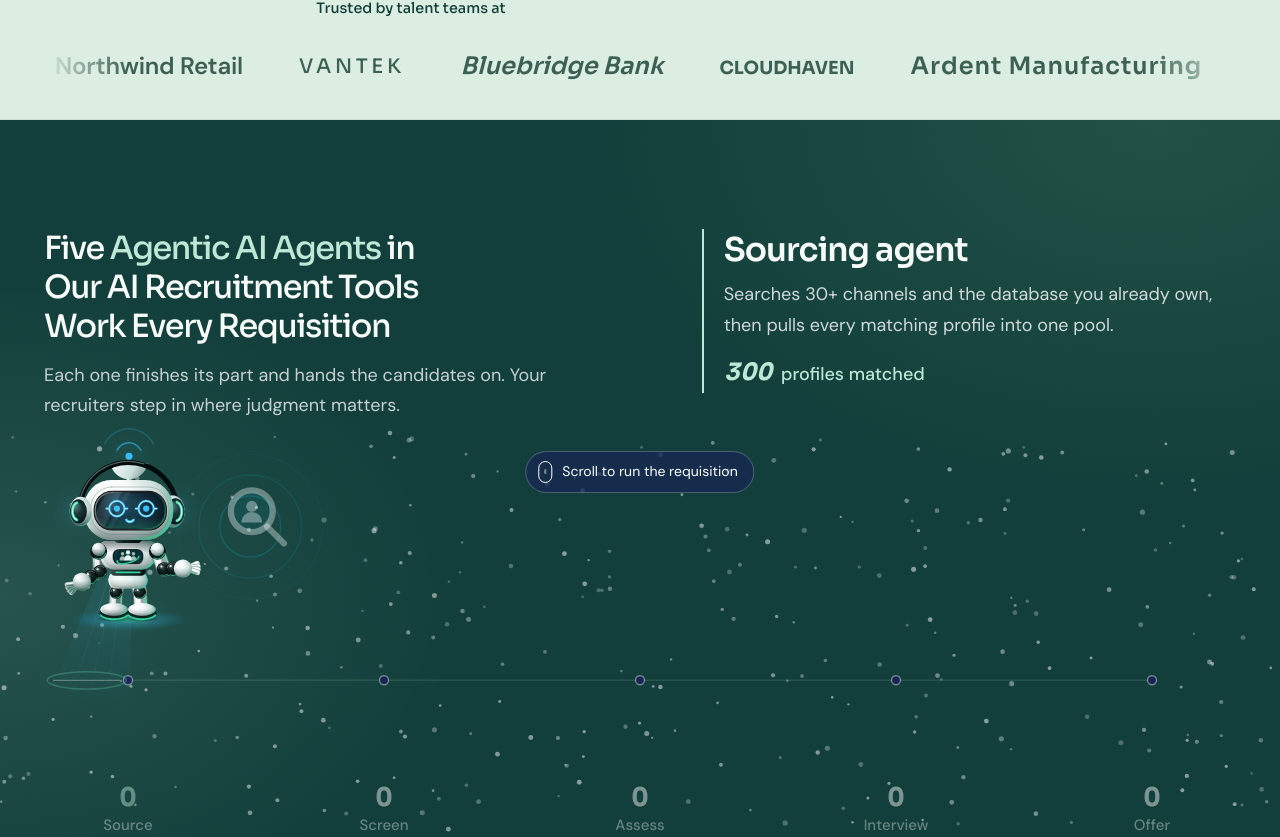
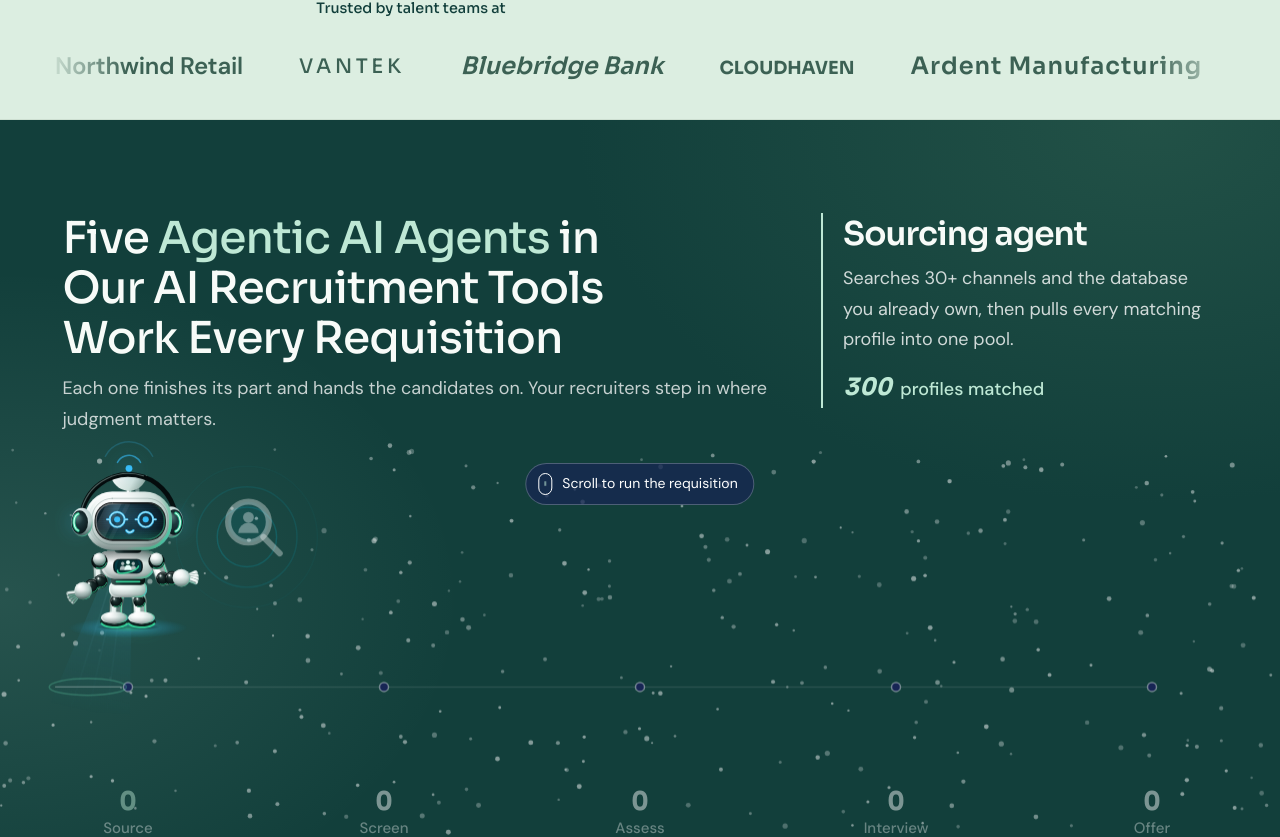
Before and after one commit to raipavan/talent_tool3657, a React (Vite) app: page / in a window 1280 px wide. Shown: the part 1080-1917 px from the top of the page. Built offline with nearby package versions, Linux system fonts and the light colour scheme; no server answers.

Commit message:
style: reclaim top and side space in Agents header to scale heading larger

```diff
--- a/src/styles/showcase.css
+++ b/src/styles/showcase.css
@@ -775,7 +775,7 @@ h3, h4 { font-weight: 600; }
   grid-template-rows: auto minmax(0, 1fr);
   height: 100vh;
   height: 100svh;
-  padding-top: calc(var(--header-h) + clamp(16px, 3vh, 40px));
+  padding-top: calc(var(--header-h) + clamp(4px, 1vh, 12px));
   overflow: hidden;
   background:
     radial-gradient(900px 600px at 90% 0%, rgba(56, 107, 87, .42), transparent 64%),
@@ -783,17 +783,20 @@ h3, h4 { font-weight: 600; }
     var(--color-primary);
 }
 .agents-head {
+  max-width: min(1440px, 94vw);
+  width: 100%;
   display: grid;
-  grid-template-columns: minmax(0, 1fr) minmax(0, .9fr);
-  gap: clamp(24px, 5vw, 80px);
+  grid-template-columns: minmax(0, 1.35fr) minmax(0, 0.75fr);
+  gap: clamp(20px, 3.5vw, 56px);
   align-items: start;
 }
 .agents-head h2 {
   color: #fff;
-  font-size: clamp(1.45rem, 1.05rem + 1.2vw, 2rem);
-  line-height: 1.22;
-}
-.agents-sub { margin-top: 14px; max-width: 46ch; color: rgba(255, 255, 255, .76); }
+  font-size: clamp(1.85rem, 1.35rem + 1.8vw, 2.75rem);
+  line-height: 1.14;
+  letter-spacing: -0.02em;
+}
+.agents-sub { margin-top: 10px; max-width: 58ch; color: rgba(255, 255, 255, .76); }
 
 .agents-captions { display: grid; list-style: none; padding: 0; margin: 0; }
 .agents-captions li {
```
